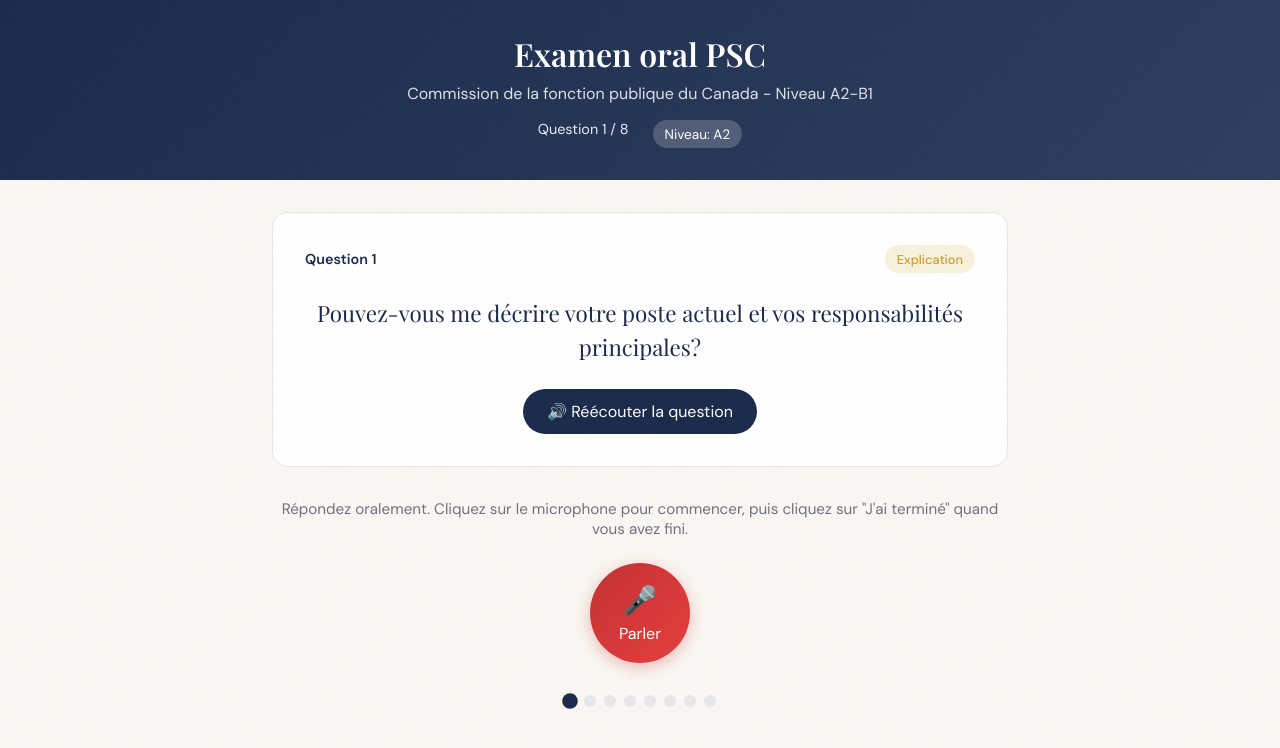
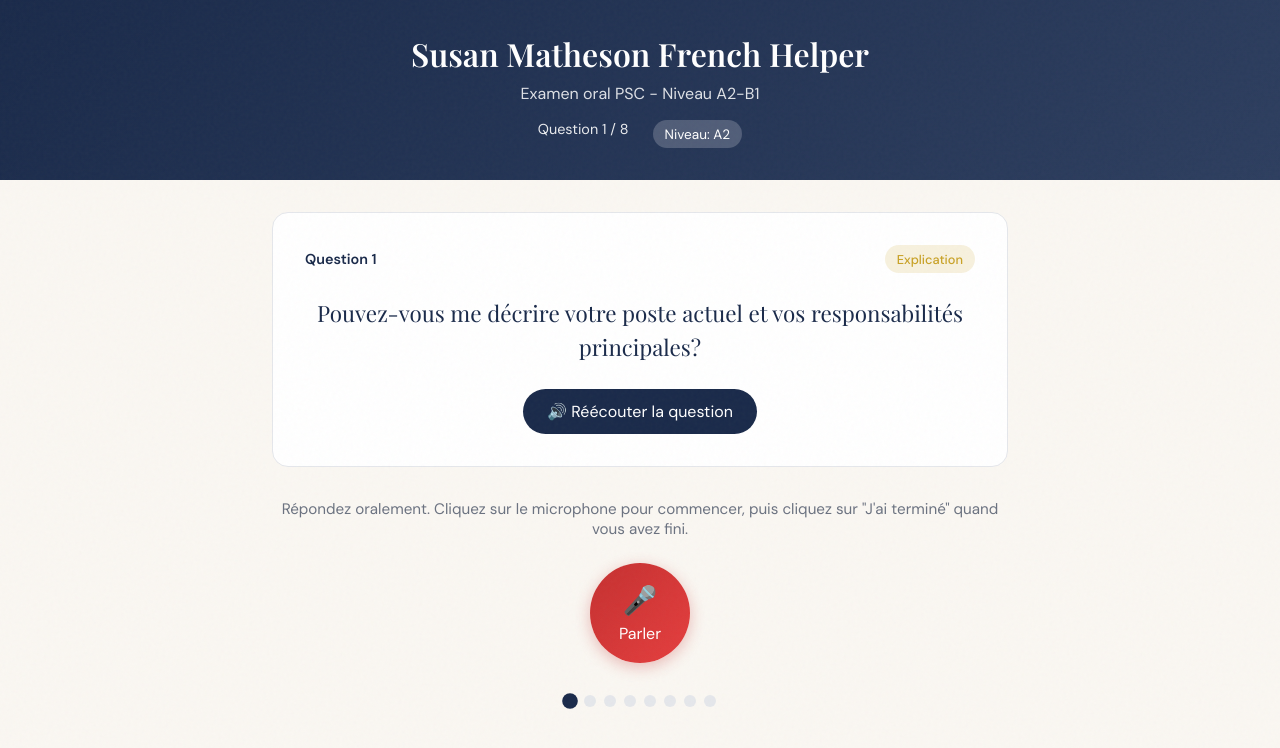
Before and after one commit to Agent4343/french-tutor, a Next.js app: page / in a window 1280 px wide. Shown: the top 748 px of the page. Built offline with nearby package versions, Linux system fonts and the light colour scheme; a web font is replaced by a local one.

Commit message:
Rename app to Susan Matheson French Helper
Update header title from 'Examen oral PSC' to 'Susan Matheson French Helper'
while keeping the PSC exam subtitle.

```diff
--- a/app/page.js
+++ b/app/page.js
@@ -433,8 +433,8 @@ export default function PSCExamSimulator() {
     <main style={styles.main}>
       <header style={styles.header}>
         <div style={styles.headerContent}>
-          <h1 style={styles.title}>Examen oral PSC</h1>
-          <p style={styles.subtitle}>Commission de la fonction publique du Canada - Niveau A2-B1</p>
+          <h1 style={styles.title}>Susan Matheson French Helper</h1>
+          <p style={styles.subtitle}>Examen oral PSC - Niveau A2-B1</p>
         </div>
         <div style={styles.headerMeta}>
           <span style={styles.progress}>Question {examQuestionIndex + 1} / {PSC_EXAM_QUESTIONS.length}</span>
```
